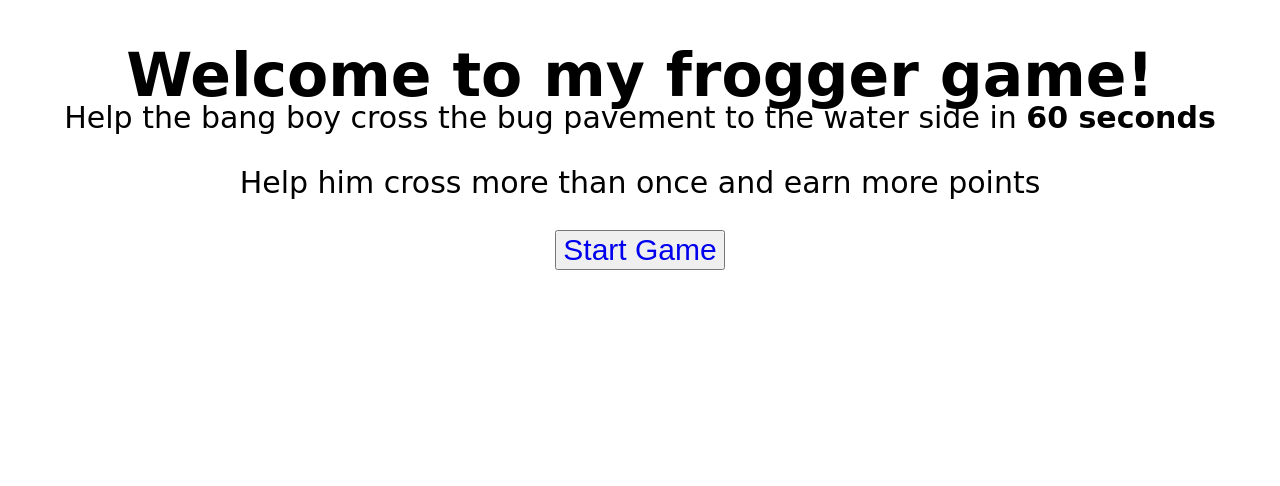
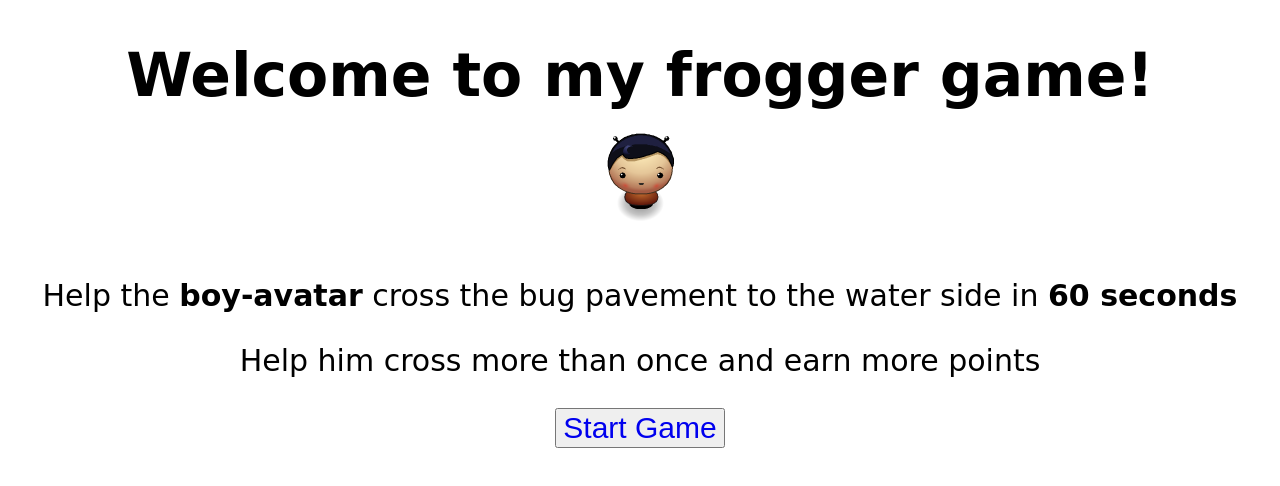
Before and after one commit to andela-ofamakinde/frogger-game, a plain HTML site: page index.html in a window 1280 px wide. Drawn offline with Linux system fonts and the light colour scheme.

Commit message:
Modified css styling

```diff
--- a/index.html
+++ b/index.html
@@ -7,9 +7,10 @@
 </head>
 <body>
 <h1>Welcome to my frogger game!</h1>
-<p>Help the bang boy cross the bug pavement to the water side in <strong>60 seconds</strong></p>
+<img src = 'images/char-boy.png' />
+<p>Help the <strong>boy-avatar</strong> cross the bug pavement to the water side in <strong>60 seconds</strong></p>
 <p>Help him cross more than once and earn more points</p>
-<p><button id="start" class="button" onclick="startTimer();"><a href="index2.html">Start Game</a></button></p>
+<p><button class="button"><a href="index2.html">Start Game</a></button></p>
 
 </body>
 
```
